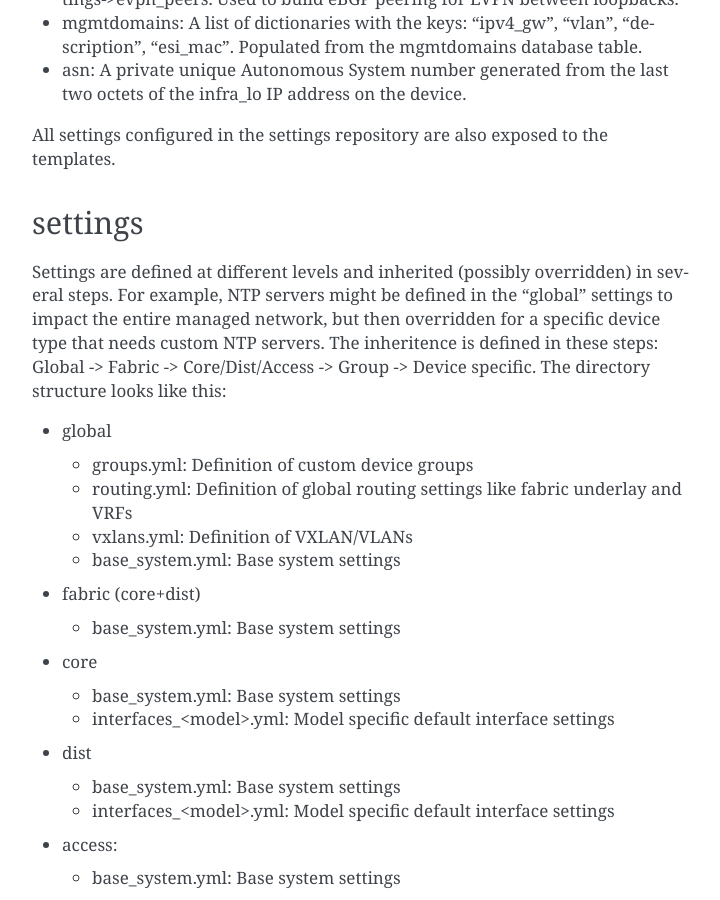
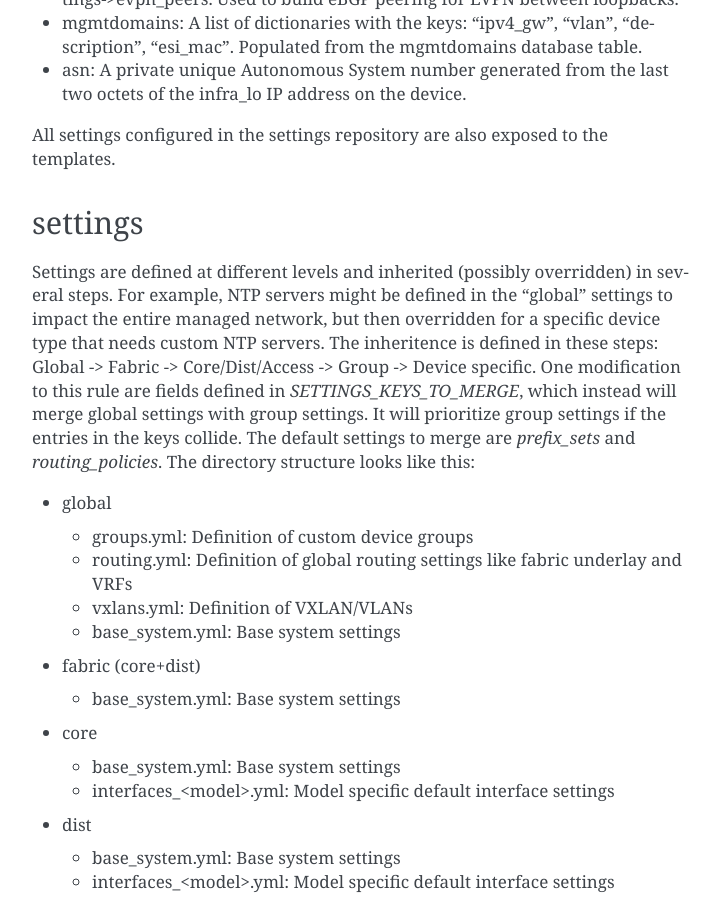
Before and after one commit to SUNET/cnaas-nms, a Sphinx documentation site: the page built from docs/reporef/index.rst, in a window 1280 px wide and 900 px high, scrolled down 1437 px. Shown: the whole window, without its empty margins (388-1108 px from the left). Built offline with Sphinx 7.4.7, drawn with Linux system fonts in a browser that asks for light colours; some of the changed text lies outside the part shown.

Commit message:
SETTINGS_TO_MERGE docs

```diff
--- a/docs/apiref/settings.rst
+++ b/docs/apiref/settings.rst
@@ -123,6 +123,7 @@ Output will very depending on version of NMS running, example:
        "PLUGIN_FILE": "/etc/cnaas-nms/plugins.yml",
        "GLOBAL_UNIQUE_VLANS": true,
        "INIT_MGMT_TIMEOUT": 30,
+       "SETTINGS_TO_MERGE": ["prefix_sets", "routing_policies"],
        "MGMTDOMAIN_RESERVED_COUNT": 5,
        "COMMIT_CONFIRMED_MODE": 2,
        "COMMIT_CONFIRMED_TIMEOUT": 300,
--- a/docs/configuration/index.rst
+++ b/docs/configuration/index.rst
@@ -34,6 +36,8 @@ Defines parameters for the API:
   Defaults to True.
 - init_mgmt_timeout: Timeout to wait for device to apply changed management IP.
   Defaults to 30, specified in seconds (integer).
+- settings_keys_to_merge: Settings keys from global to try to merge with group settings.
+  Defaults to `prefix_sets` and `routing_policies`.
 - mgmtdomain_reserved_count: Number of IP addresses to reserve for internal use on
   each defined management domain when assigning new management IP addresses to devices.
   Defaults to 5 (e.g. meaning 10.0.0.1 through 10.0.0.5 would remain unassigned on
--- a/docs/reporef/index.rst
+++ b/docs/reporef/index.rst
@@ -93,6 +93,8 @@ For example, NTP servers might be defined in the "global" settings to impact the
 managed network, but then overridden for a specific device type that needs custom NTP servers.
 The inheritence is defined in these steps:
 Global -> Fabric -> Core/Dist/Access -> Group -> Device specific.
+One modification to this rule are fields defined in `SETTINGS_KEYS_TO_MERGE`, which instead will merge global settings with group settings.
+It will prioritize group settings if the entries in the keys collide. The default settings to merge are `prefix_sets` and `routing_policies`.
 The directory structure looks like this:
 
 - global
@@ -327,6 +329,8 @@ Can contain the following dictionaries with specified keys:
 
 - prefix_sets: Dictionary of {<name>, <entry>}:
 
+  * By default merges global and group settings, see :ref:`configuration_environment_ref`.
+
   * mode: String, either "ipv4", "ipv6" or "mixed"
   * prefixes: list of
 
@@ -334,6 +338,8 @@ Can contain the following dictionaries with specified keys:
     * masklength_range: Optional string defining range of prefixes to match, ex: 24-32 or 32-32
 
 - routing_policies: Dictionary of {<name>, <entry>}:
+
+  * By default merges global and group settings, see :ref:`configuration_environment_ref`.
 
   * statements: List of:
 
```
Also changed, not shown: other parts of docs/configuration/index.rst (+2 -0 lines).
